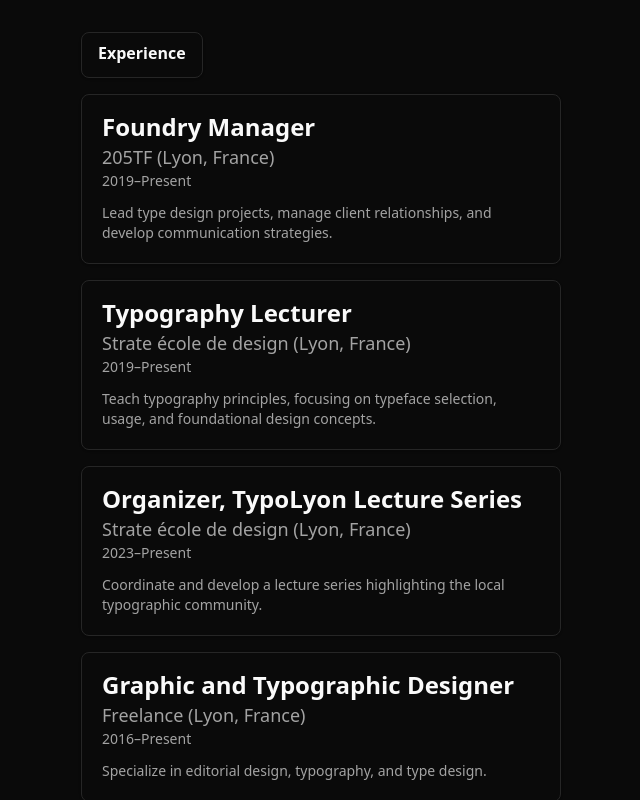
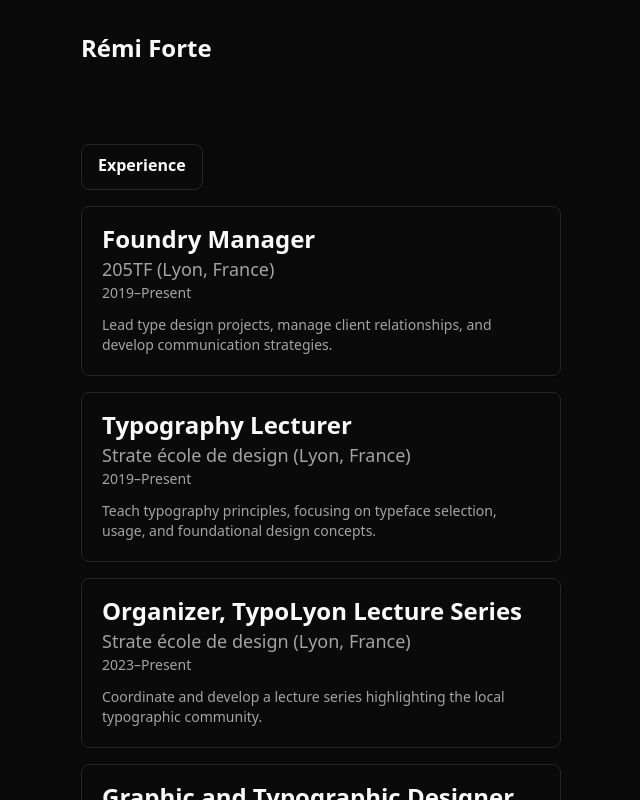
Before and after one commit to rmfrt/rmfrt-resume, a Next.js app: page / in a window 1280 px wide. Shown: the top 800 px of the page, without its empty margins (319-959 px from the left). Built offline with nearby package versions, Linux system fonts and the light colour scheme.

Commit message:
Add an H1 to the home page

```diff
--- a/app/page.js
+++ b/app/page.js
@@ -7,6 +7,16 @@ export default async function Home() {
 
         return (
             <div className="max-w-lg px-4 mx-auto my-8">
+                <h1 className="mb-20 text-2xl font-semibold">
+                    <a
+                        className="hover:text-neutral-400"
+                        href="https://www.rmfrt.com/"
+                        target="_blank"
+                        rel="noopener noreferrer"
+                    >
+                        Rémi Forte
+                    </a>
+                </h1>
                 <div className="flex flex-col gap-20">
                     {Object.entries(data).map(([category, elements]) => (
                         <section className="flex flex-col gap-4" key={category}>
```
